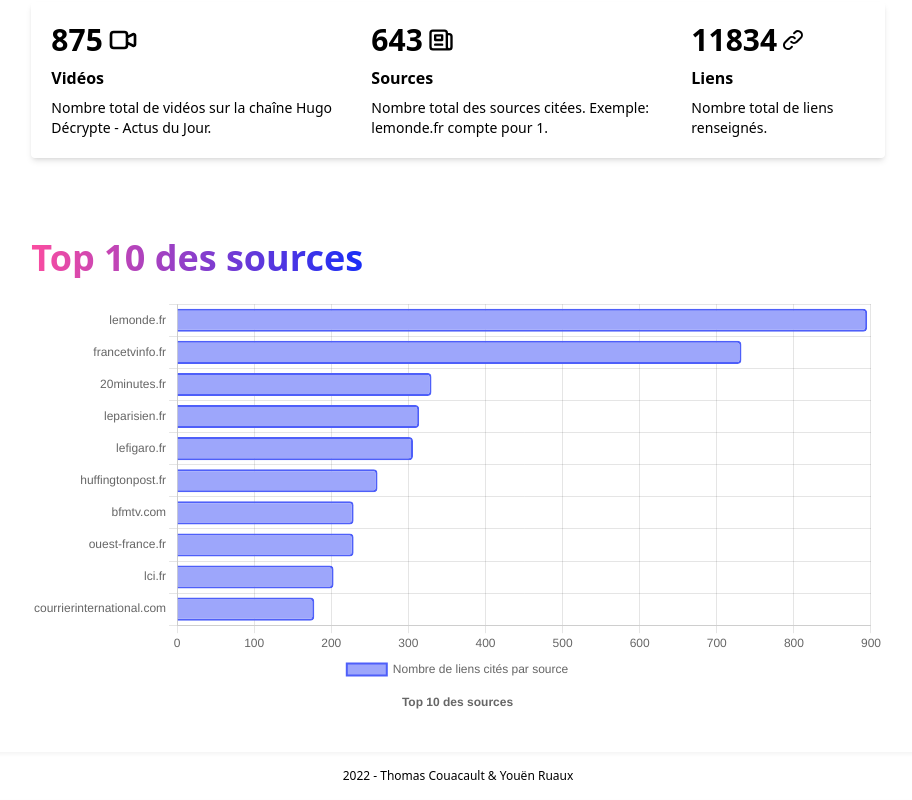
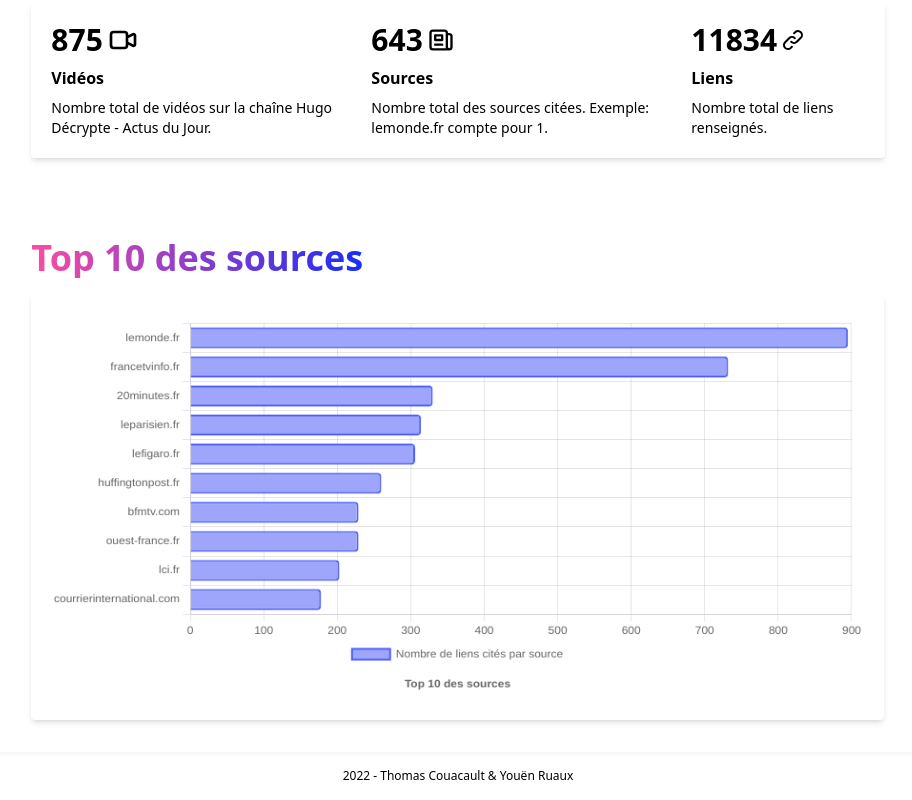
Before and after one commit to Sources-Hugo-Decrypte/sources-hugo-decrypte-web, a React (Create React App) app: page / in a window 1280 px wide. Shown: the part 344-1144 px from the top of the page, without its empty margins (182-1094 px from the left). Built offline with nearby package versions, Linux system fonts and the light colour scheme.

Commit message:
Add shadow to Top10

```diff
--- a/src/Components/Top10/Top10.tsx
+++ b/src/Components/Top10/Top10.tsx
@@ -71,7 +71,7 @@ function Top10(rawData: Top10Data) {
 
   return <section className="w-2/3 mx-auto">
     <SectionTitle title="Top 10 des sources" />
-    <Bar options={options} data={barData} />
+    <Bar options={options} data={barData} className="shadow-md rounded p-5"/>
   </section>;
 }
 
```
